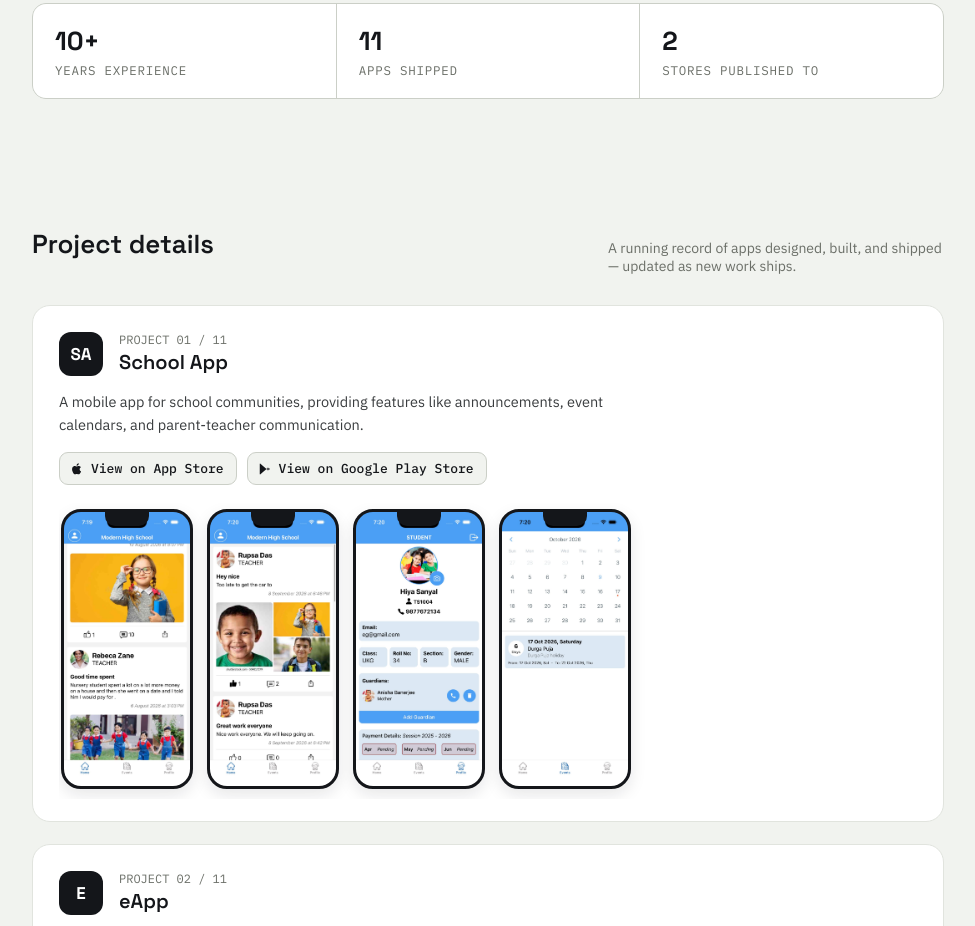
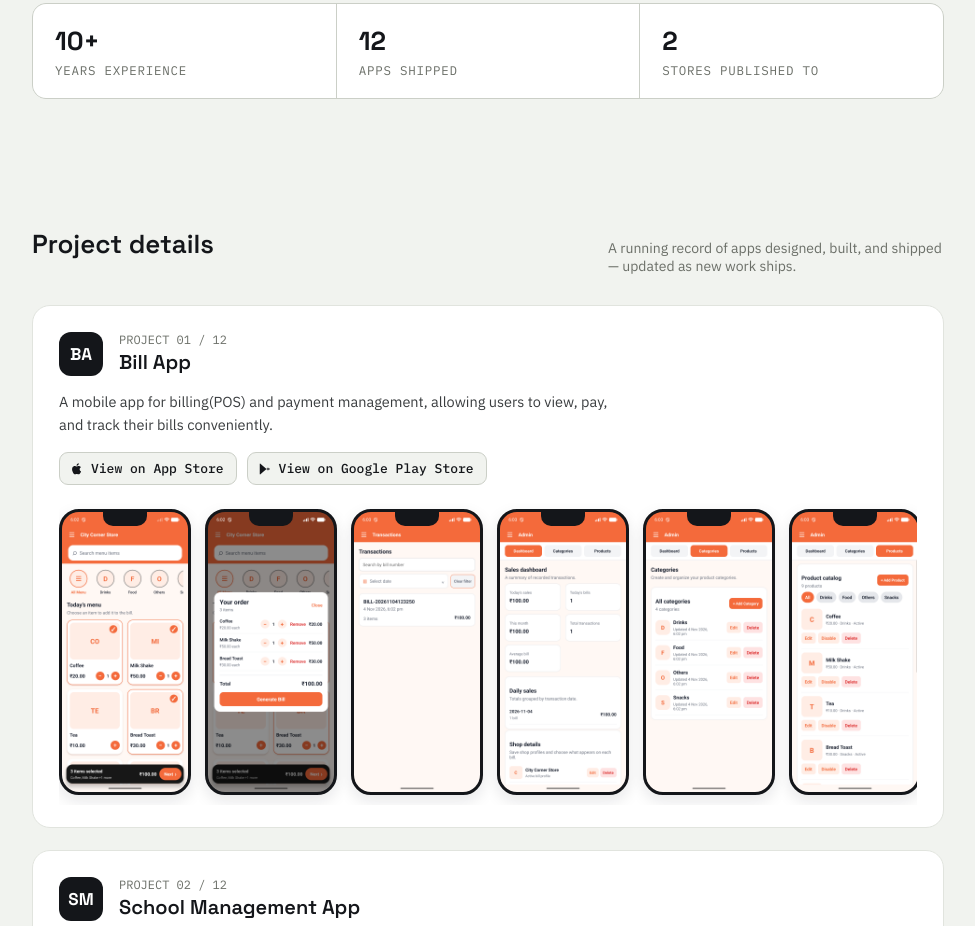
Before and after one commit to techsome555/Portfolio, a plain HTML site: page index.html in a window 1280 px wide. Shown: the part 590-1516 px from the top of the page, without its empty margins (152-1127 px from the left). Drawn offline with Linux system fonts and the light colour scheme.

Commit message:
billing app added

```diff
--- a/index.html
+++ b/index.html
@@ -303,7 +303,30 @@
      ===================================================================== */
   const PROJECTS = [
   {
-    "name": "School App",
+    "name": "Bill App",
+    "tagline": "",
+    "description": "A mobile app for billing(POS) and payment management, allowing users to view, pay, and track their bills conveniently.",
+    "links": [
+      {
+        "label": "View on App Store",
+        "url": "https://play.google.com/store/apps/details?id=com.techsome.billingApp"
+      },
+      {
+        "label": "View on Google Play Store",
+        "url": "https://play.google.com/store/apps/details?id=com.techsome.billingApp&pli=1"
+      }
+    ],
+    "images": [
+      "resources/BillApp-1.png",
+      "resources/BillApp-2.png",
+      "resources/BillApp-3.png",
+      "resources/BillApp-4.png",
+      "resources/BillApp-5.png",
+      "resources/BillApp-6.png",
+
+    ]
+  },{
+    "name": "School Management App",
     "tagline": "",
     "description": "A mobile app for school communities, providing features like announcements, event calendars, and parent-teacher communication.",
     "links": [
@@ -330,11 +353,11 @@
     "links": [
       {
         "label": "View on App Store",
-        "url": "#"
+        "url": "https://apps.apple.com/us/app/eapp/id550601642"
       },
       {
         "label": "View on Google Play Store",
-        "url": "#"
+        "url": "https://play.google.com/store/apps/details?id=com.soleran.eapp&utm_source=chatgpt.com"
       }
     ],
     "images": [
```
Also changed, not shown: resources/BillApp-1.png (added), resources/BillApp-2.png (added), resources/BillApp-3.png (added), resources/BillApp-4.png (added), resources/BillApp-5.png (added), resources/BillApp-6.png (added).
